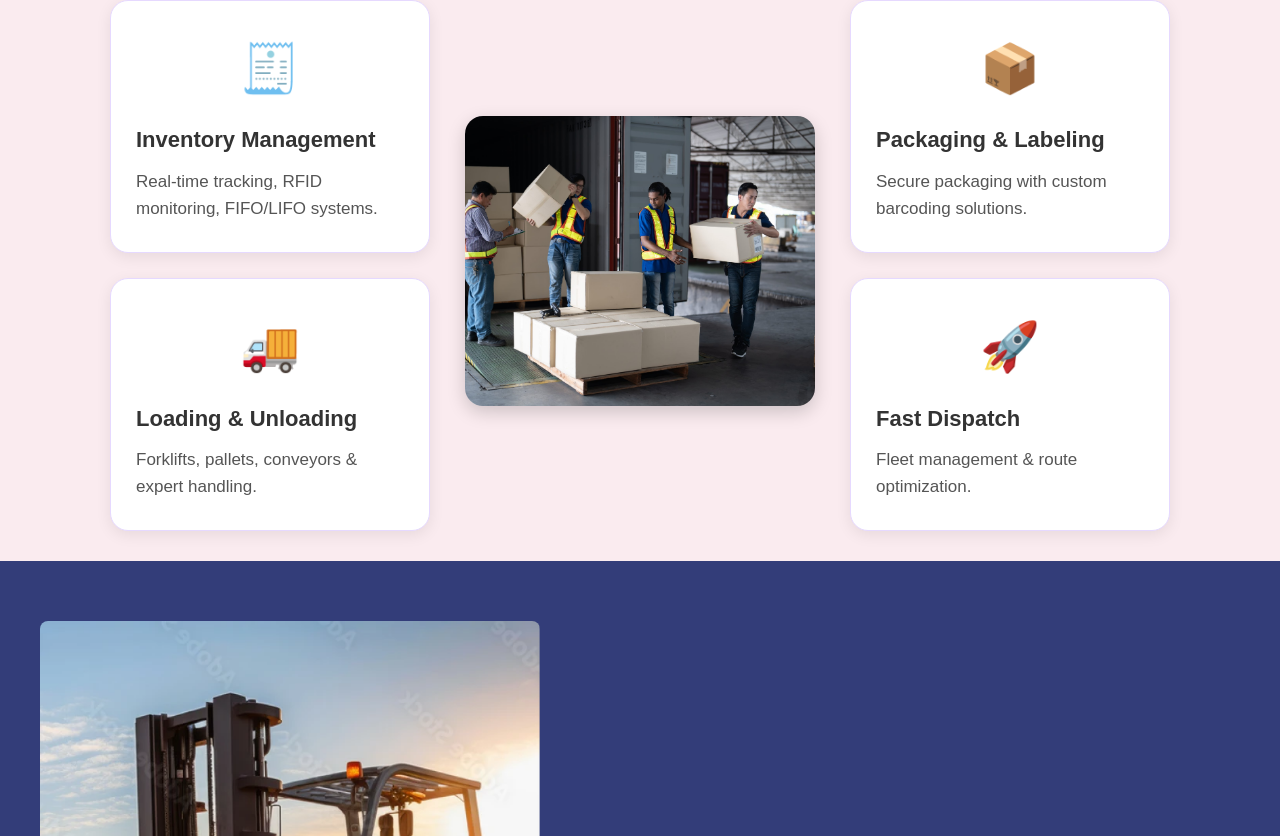
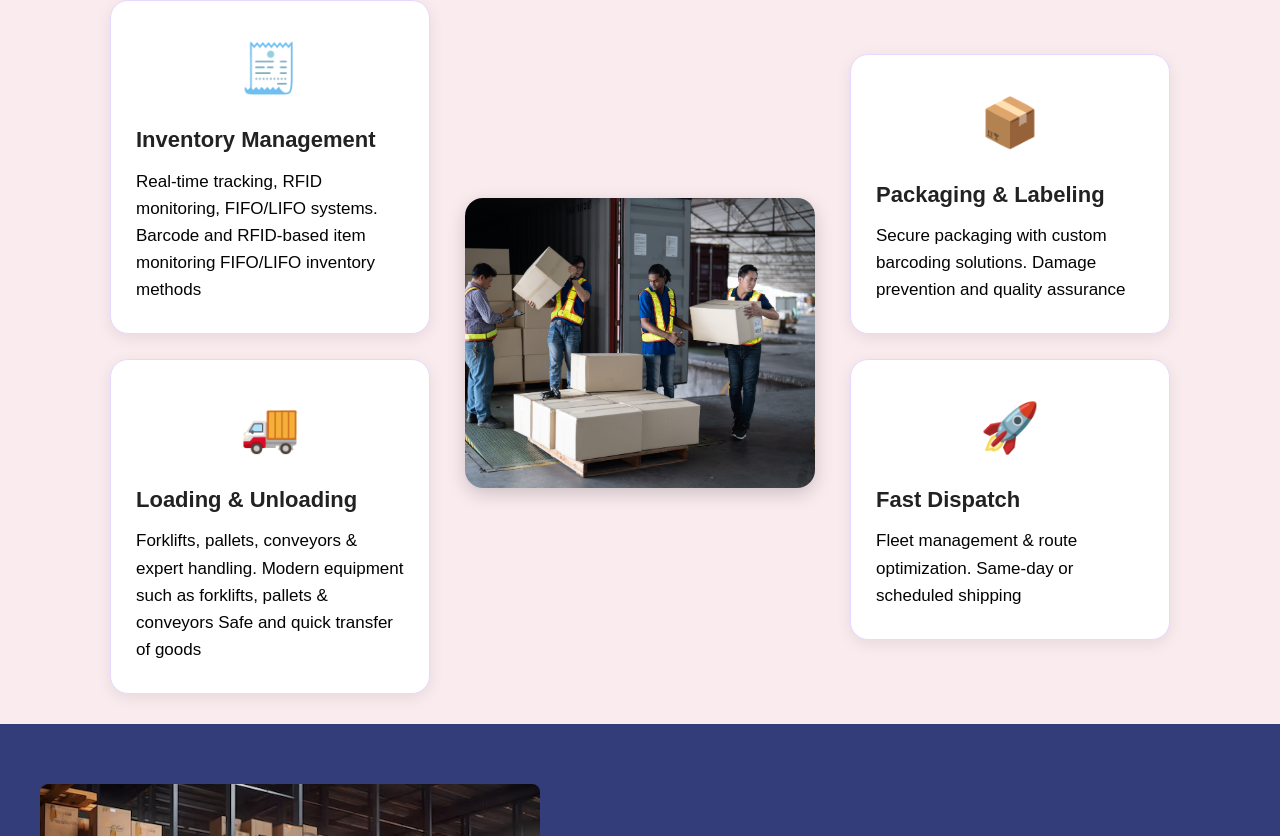
Before and after one commit to mikky2512/siddhivinayak, a React (Create React App) app: page / in a window 1280 px wide. Shown: the part 1144-1980 px from the top of the page. Built offline with nearby package versions, Linux system fonts and the light colour scheme.

Commit message:
25/11 D1

```diff
--- a/src/Pages/Home.jsx
+++ b/src/Pages/Home.jsx
@@ -39,13 +39,13 @@
             <div className="service-card">
               <span className="icon">🧾</span>
               <h3>Inventory Management</h3>
-              <p>Real-time tracking, RFID monitoring, FIFO/LIFO systems.</p>
+              <p>Real-time tracking, RFID monitoring, FIFO/LIFO systems. Barcode and RFID-based item monitoring FIFO/LIFO inventory methods</p>
             </div>
 
             <div className="service-card">
               <span className="icon">🚚</span>
               <h3>Loading & Unloading</h3>
-              <p>Forklifts, pallets, conveyors & expert handling.</p>
+              <p>Forklifts, pallets, conveyors & expert handling. Modern equipment such as forklifts, pallets & conveyors Safe and quick transfer of goods</p>
             </div>
           </div>
 
@@ -57,13 +57,13 @@
             <div className="service-card">
               <span className="icon">📦</span>
               <h3>Packaging & Labeling</h3>
-              <p>Secure packaging with custom barcoding solutions.</p>
+              <p>Secure packaging with custom barcoding solutions. Damage prevention and quality assurance</p>
             </div>
 
             <div className="service-card">
               <span className="icon">🚀</span>
               <h3>Fast Dispatch</h3>
-              <p>Fleet management & route optimization.</p>
+              <p>Fleet management & route optimization. Same-day or scheduled shipping</p>
             </div>
           </div>
         </div>
@@ -115,10 +115,11 @@
           </p>
 
           <p><strong>We have 20+ years of experience in forklift and forklift services.</strong></p>
-
+          <a href="tel:+919033476660" style={{ textDecoration: "none" }} alt="call">
           <div className="call-box">
             📞 +91 90334 76660
           </div>
+          </a>
         </div>
       </section>
     </div>
@@ -134,7 +135,7 @@
   body {
     font-family: 'Arial', sans-serif;
     line-height: 1.6;
-    color: #333;
+    color: #222222ff;
     background-color: #FAEBEF;
   }
 
@@ -279,7 +280,7 @@
   }
 
   .service-card h3 { font-size: 22px; margin-bottom: 10px; }
-  .service-card p { font-size: 17px; color: #555; line-height: 1.6; }
+  .service-card p { font-size: 17px; color: #030303ff; line-height: 1.6; }
 
   .center-image img {
     width: 400px;
```
Also changed, not shown: src/Pages/Images/h4.jpg.
